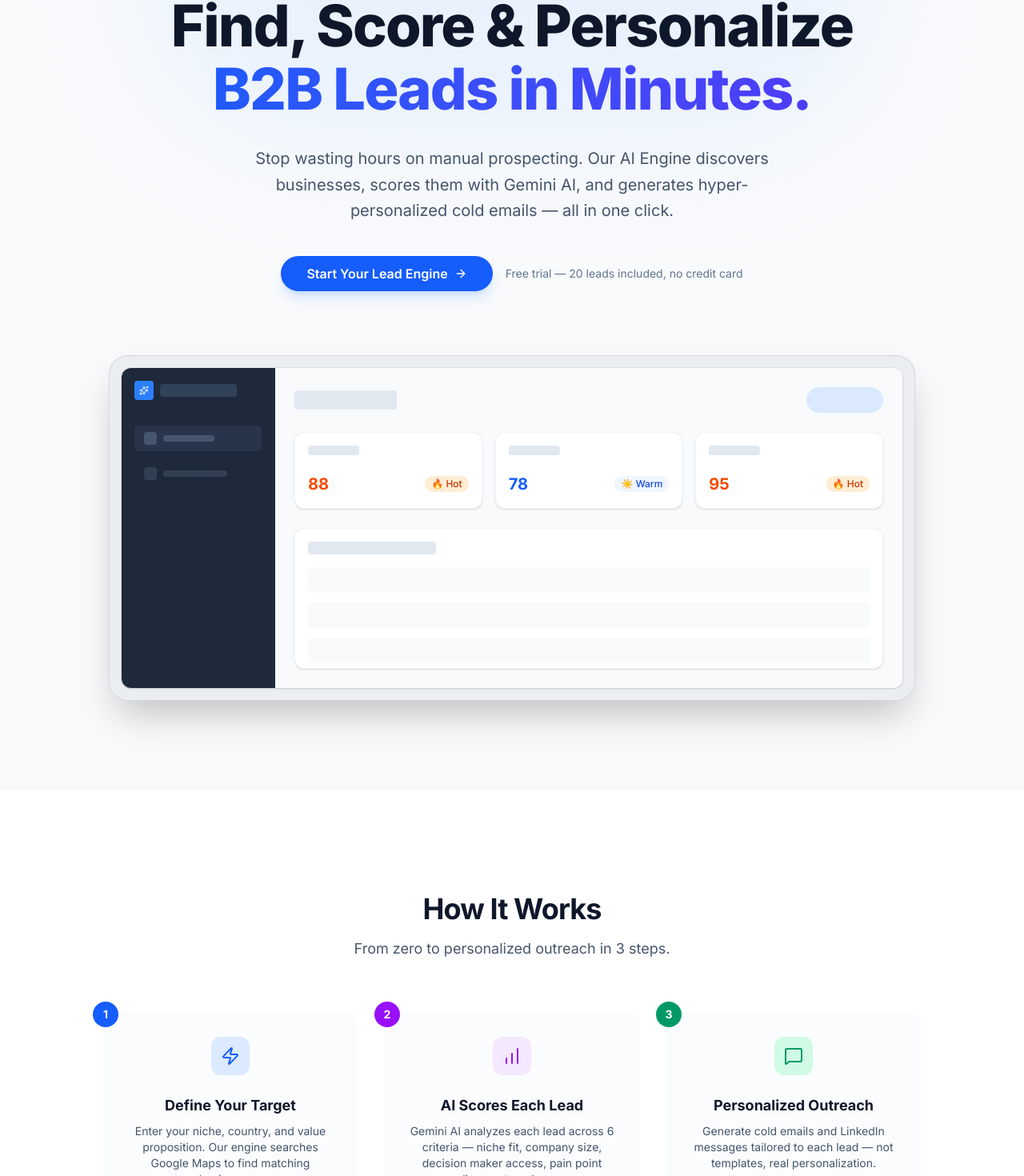
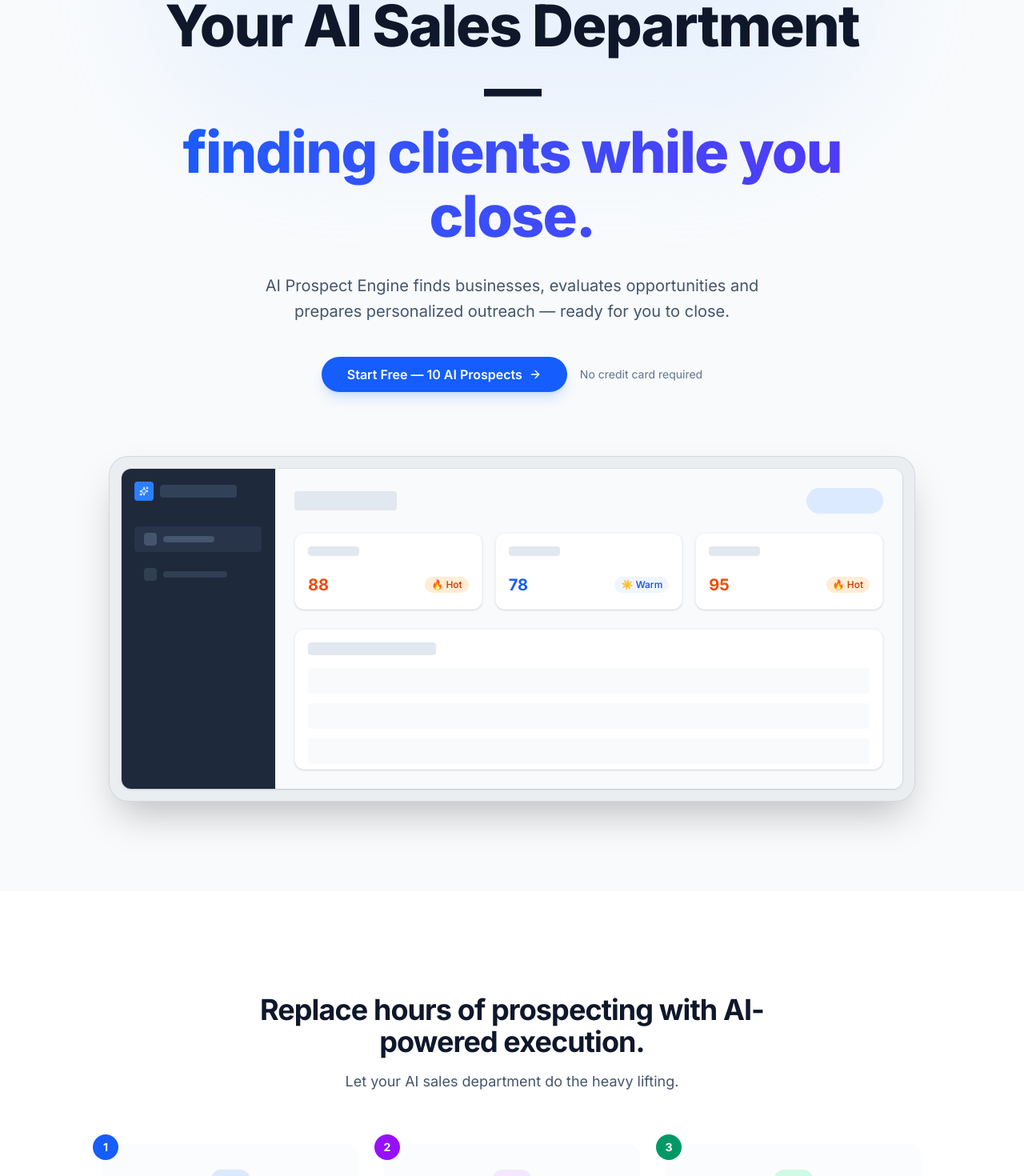
Before and after one commit to lukitadproxd-netizen/ai-prospect-engine, a Next.js app: page / in a window 1280 px wide. Shown: the part 230-1700 px from the top of the page at 80% size. Built offline with nearby package versions, Linux system fonts and the light colour scheme; no server answers.

Commit message:
feat: updated landing page and paywall copy to AI Sales Department positioning

```diff
--- a/src/app/page.tsx
+++ b/src/app/page.tsx
@@ -35,26 +35,26 @@ export default function Home() {
           <div className="relative z-10 max-w-7xl mx-auto px-6 lg:px-8 text-center">
             <div className="inline-flex items-center gap-2 px-3 py-1 rounded-full bg-blue-50 border border-blue-100 text-blue-700 text-sm font-medium mb-8">
               <Sparkles className="w-4 h-4" />
-              <span>AI-Powered B2B Prospecting</span>
+              <span>Let your AI sales department do the heavy lifting</span>
             </div>
 
             <h1 className="mx-auto max-w-4xl font-extrabold tracking-tight text-slate-900 text-5xl sm:text-7xl mb-8 leading-[1.1]">
-              Find, Score & Personalize
+              Your AI Sales Department —
               <span className="block text-transparent bg-clip-text bg-gradient-to-r from-blue-600 to-indigo-600">
-                B2B Leads in Minutes.
+                finding clients while you close.
               </span>
             </h1>
 
             <p className="mx-auto max-w-2xl text-lg sm:text-xl text-slate-600 mb-10 leading-relaxed">
-              Stop wasting hours on manual prospecting. Our AI Engine discovers businesses, scores them with Gemini AI, and generates hyper-personalized cold emails — all in one click.
+              AI Prospect Engine finds businesses, evaluates opportunities and prepares personalized outreach — ready for you to close.
             </p>
 
             <div className="flex flex-col sm:flex-row items-center justify-center gap-4">
               <Link href="/login" className="btn-primary py-3.5 px-8 text-base shadow-lg shadow-blue-500/20 hover:shadow-xl hover:shadow-blue-500/30 transition-all rounded-full flex items-center gap-2">
-                Start Your Lead Engine <ArrowRight className="w-4 h-4" />
+                Start Free — 10 AI Prospects <ArrowRight className="w-4 h-4" />
               </Link>
               <span className="text-sm text-slate-500">
-                Free trial — 20 leads included, no credit card
+                No credit card required
               </span>
             </div>
           </div>
@@ -113,15 +113,15 @@ export default function Home() {
           </div>
         </div>
 
-        {/* How It Works */}
+        {/* Wow Section */}
         <div className="py-24 sm:py-32 bg-white">
           <div className="max-w-7xl mx-auto px-6 lg:px-8">
             <div className="mx-auto max-w-2xl text-center mb-16">
               <h2 className="text-3xl font-bold tracking-tight text-slate-900 sm:text-4xl">
-                How It Works
+                Replace hours of prospecting with AI-powered execution.
               </h2>
               <p className="mt-4 text-lg text-slate-600">
-                From zero to personalized outreach in 3 steps.
+                Let your AI sales department do the heavy lifting.
               </p>
             </div>
             <div className="grid gap-8 md:grid-cols-3 max-w-5xl mx-auto">
@@ -130,24 +130,24 @@ export default function Home() {
                 <div className="mx-auto w-12 h-12 bg-blue-100 text-blue-600 rounded-xl flex items-center justify-center mb-6">
                   <Zap className="w-6 h-6" />
                 </div>
-                <h3 className="text-lg font-bold text-slate-900 mb-2">Define Your Target</h3>
-                <p className="text-slate-600 text-sm">Enter your niche, country, and value proposition. Our engine searches Google Maps to find matching businesses.</p>
+                <h3 className="text-lg font-bold text-slate-900 mb-2">Finds real businesses</h3>
+                <p className="text-slate-600 text-sm">Enter your niche and location. Your AI parses live Google Maps data to surface active, highly-relevant local businesses.</p>
               </div>
               <div className="relative card p-8 bg-slate-50/50 border-none shadow-none text-center">
                 <div className="absolute -top-3 -left-3 w-8 h-8 bg-purple-600 text-white rounded-full flex items-center justify-center text-sm font-bold">2</div>
                 <div className="mx-auto w-12 h-12 bg-purple-100 text-purple-600 rounded-xl flex items-center justify-center mb-6">
                   <BarChart className="w-6 h-6" />
                 </div>
-                <h3 className="text-lg font-bold text-slate-900 mb-2">AI Scores Each Lead</h3>
-                <p className="text-slate-600 text-sm">Gemini AI analyzes each lead across 6 criteria — niche fit, company size, decision maker access, pain point alignment, and more.</p>
+                <h3 className="text-lg font-bold text-slate-900 mb-2">Scores like an expert</h3>
+                <p className="text-slate-600 text-sm">Gemini AI analyzes every target, scoring them across deep qualification metrics so you only focus on the hottest opportunities.</p>
               </div>
               <div className="relative card p-8 bg-slate-50/50 border-none shadow-none text-center">
                 <div className="absolute -top-3 -left-3 w-8 h-8 bg-emerald-600 text-white rounded-full flex items-center justify-center text-sm font-bold">3</div>
                 <div className="mx-auto w-12 h-12 bg-emerald-100 text-emerald-600 rounded-xl flex items-center justify-center mb-6">
                   <MessageSquare className="w-6 h-6" />
                 </div>
-                <h3 className="text-lg font-bold text-slate-900 mb-2">Personalized Outreach</h3>
-                <p className="text-slate-600 text-sm">Generate cold emails and LinkedIn messages tailored to each lead — not templates, real personalization.</p>
+                <h3 className="text-lg font-bold text-slate-900 mb-2">Prepares outreach</h3>
+                <p className="text-slate-600 text-sm">Instantly drafts highly-personalized emails tailored to each company&apos;s exact profile. Ready to hit send and close the deal.</p>
               </div>
             </div>
           </div>
--- a/src/components/ui/upgrade-paywall.tsx
+++ b/src/components/ui/upgrade-paywall.tsx
@@ -54,19 +54,19 @@ export function UpgradePaywall({
             <div className="p-8 sm:p-10 space-y-8">
                 {/* Header — continuity, not error */}
                 <div className="text-center space-y-3 max-w-lg mx-auto">
-                    <div className="inline-flex items-center gap-1.5 px-3 py-1 rounded-full bg-gradient-to-r from-blue-50 to-indigo-50 border border-blue-100 text-blue-700 text-xs font-semibold uppercase tracking-wider">
-                        <TrendingUp className="w-3.5 h-3.5" />
-                        You&apos;re on a roll
+                    <div className="inline-flex items-center gap-1.5 px-3 py-1 rounded-full bg-gradient-to-r from-emerald-50 to-green-50 border border-emerald-100 text-emerald-700 text-xs font-semibold uppercase tracking-wider">
+                        <Zap className="w-3.5 h-3.5" />
+                        Credits Exhausted
                     </div>
                     <h2 className="text-2xl sm:text-3xl font-extrabold text-slate-900 tracking-tight">
-                        Your pipeline is growing.
+                        Your AI sales department is
                         <br />
                         <span className="bg-clip-text text-transparent bg-gradient-to-r from-blue-600 to-indigo-600">
-                            Keep the momentum going.
+                            ready to keep working.
                         </span>
                     </h2>
                     <p className="text-sm text-slate-500 leading-relaxed">
-                        You&apos;ve built real traction with AI Prospect Engine. Unlock more credits to scale what&apos;s already working — your leads, scores, and messages are all saved.
+                        Upgrade to continue generating qualified opportunities. Let your AI handle the heavy lifting while you focus on closing deals.
                     </p>
                 </div>
 
```
